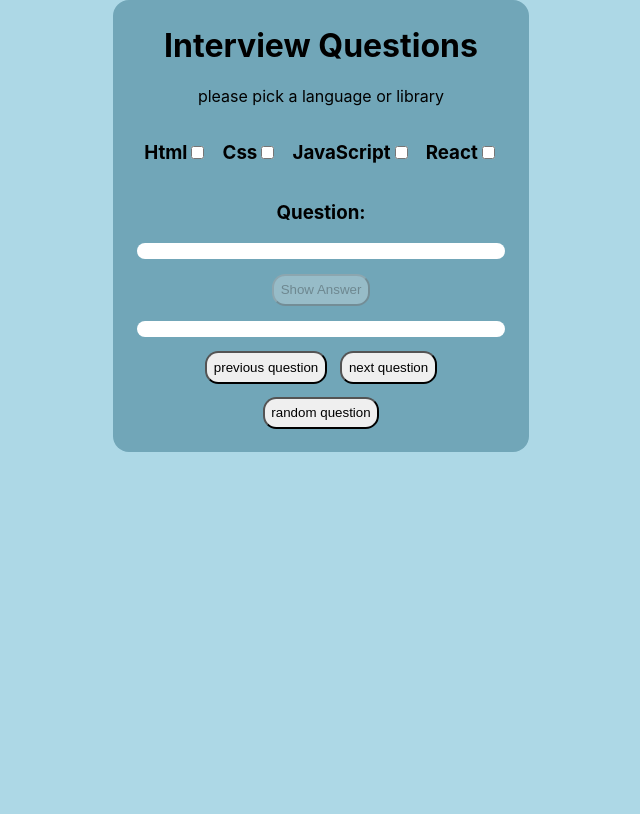
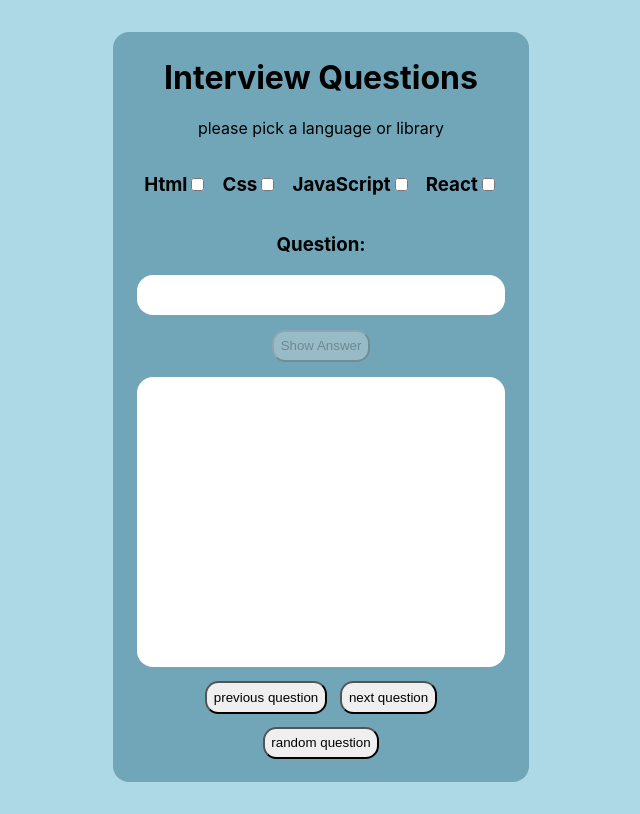
Before and after one commit to Miselrkba/interview-questions, a React (Create React App) app: page / in a window 1280 px wide. Shown: the whole page, without its empty margins (319-959 px from the left). Built offline with nearby package versions, Linux system fonts and the light colour scheme.

Commit message:
added styling

```diff
--- a/src/App.css
+++ b/src/App.css
@@ -12,7 +12,7 @@
   background: #71a6b8;
   padding: 1em;
   border-radius: 1em;
-  margin: 0 auto;
+  margin: 2em auto;
   width: 30%;
 }
 
@@ -22,13 +22,31 @@
   font-size: 1em;
 }
 
+.navbar:hover {
+  color: darkblue;
+}
+
 .question,
 .answer {
   background: white;
-  padding: 0.5em;
+
   margin: 0.5em;
   border-radius: 1em;
   font-weight: bolder;
+}
+
+.question {
+  /* height: 3em; */
+  height: 100%;
+  min-height: 40px;
+  padding-top: 1em -10%;
+}
+
+.answer {
+  /* height: 100%; */
+  height: 250px;
+  overflow: auto;
+  padding: 20px;
 }
 
 .btn {
```
Also changed, not shown: 1 other file (tests, documents, lock files or other folders).
